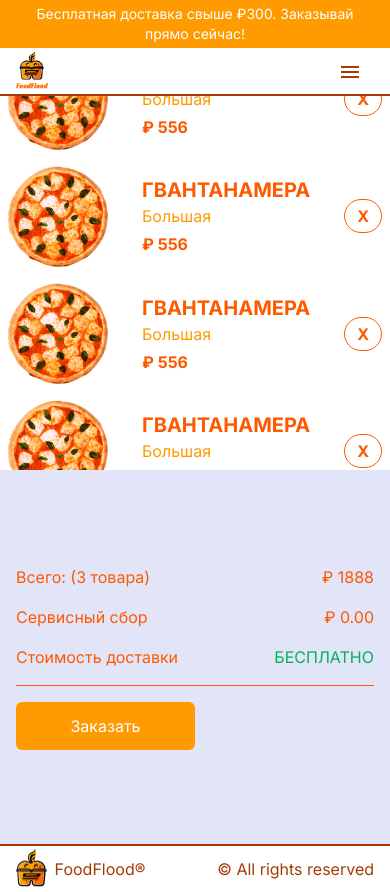
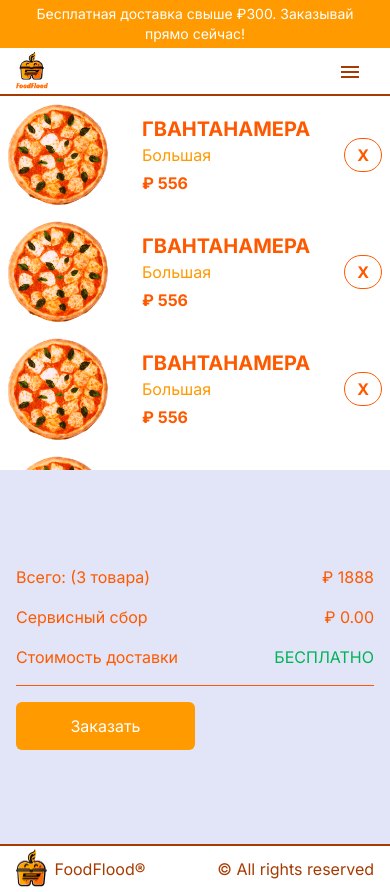
Before and after one commit to AlexanderBorisovVrn/food_flood, a Next.js app: page /cart in a window 390 px wide. Built offline with nearby package versions, Linux system fonts and the light colour scheme.

Commit message:
fix:mobile product container

```diff
--- a/app/cart/page.tsx
+++ b/app/cart/page.tsx
@@ -4,7 +4,7 @@ const CartPage = () => {
   return (
     <main className='h-[calc(100vh-6rem)] md:h-[calc(100vh-9rem)] flex flex-col text-primary'>
       {/* PRODUCT CONTAINER */}
-      <section className='h-1/2 p-2 sm:p-4 flex flex-col justify-center overflow-scroll bg-white'>
+      <section className='h-1/2 p-2 sm:p-4 flex flex-col  overflow-scroll bg-white'>
 
         {/* SINGLE ITEM */}
         <div className='object-contain relative flex items-center justify-between mb-4'>
```
